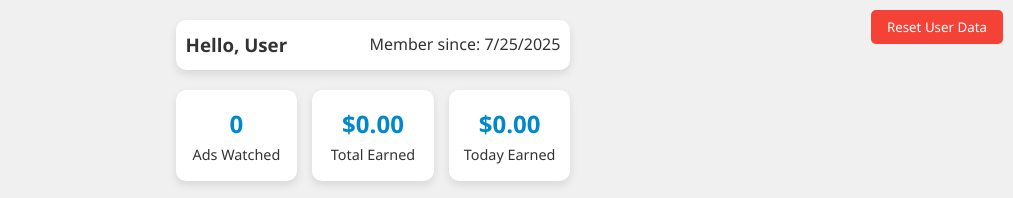
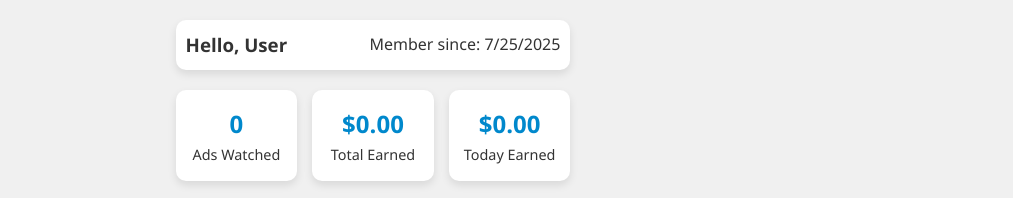
Before and after one commit to prosenjit420/Watchandearn, a plain HTML site: page index.html in a window 1280 px wide. Shown: the top 198 px of the page, without its empty margins (267-1280 px from the left). Drawn offline with Linux system fonts and the light colour scheme.

Commit message:
index.html

```diff
--- a/index.html
+++ b/index.html
@@ -1434,6 +1434,5 @@
             <button class="btn" style="width: 100%;" id="close-success-modal">OK</button>
         </div>
     </div>
-    <button onclick="resetUserData()" style="position:fixed;top:10px;right:10px;z-index:2000;background:#f44336;color:#fff;padding:8px 16px;border:none;border-radius:5px;cursor:pointer;">Reset User Data</button>
 </body>
 </html>
```
